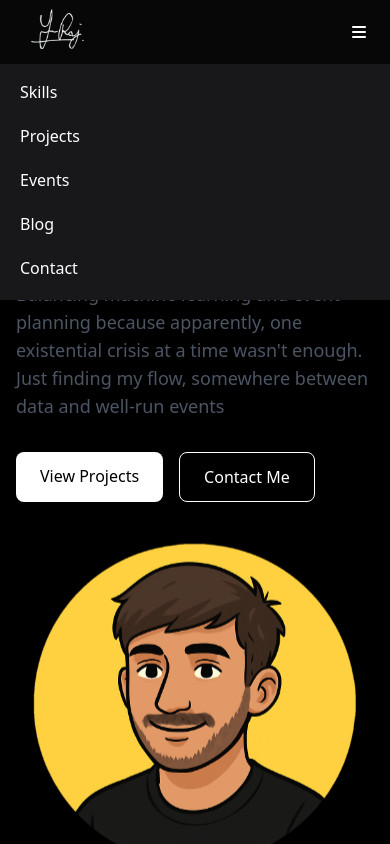
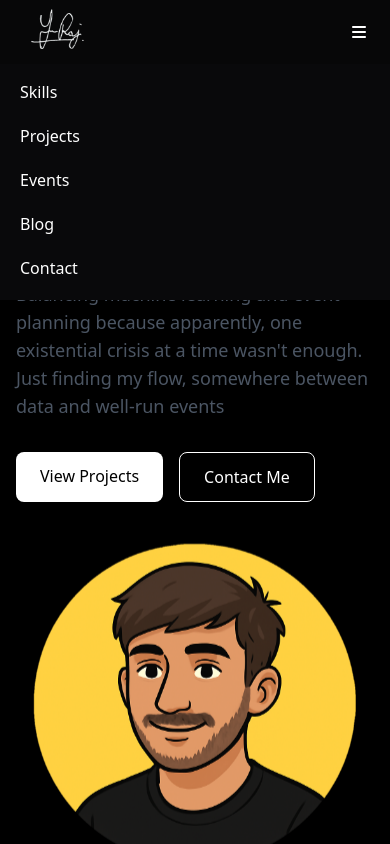
Before and after one commit to yuvrajsisodia23/Portfolio, a plain HTML site: page index.html in a window 390 px wide. Both pictures are taken after a click on the button 359 px from the left and 32 px from the top of the page. Shown: the top 844 px of the page. Drawn offline with nearby package versions, Linux system fonts and the light colour scheme.

Commit message:
updated mobile nav

```diff
--- a/index.html
+++ b/index.html
@@ -38,7 +38,7 @@
             </div>
         </div>
         <!-- Mobile menu -->
-        <div id="mobile-menu" class="hidden md:hidden bg-zinc-900">
+        <div id="mobile-menu" class="hidden md:hidden bg-zinc-950">
             <div class="px-2 pt-2 pb-3 space-y-1">
                 <!--
                 <a href="#home" class="block px-3 py-2 rounded-md text-base font-medium hover:bg-gray-100/10 dark:hover:bg-zinc-700">Home</a>
```
